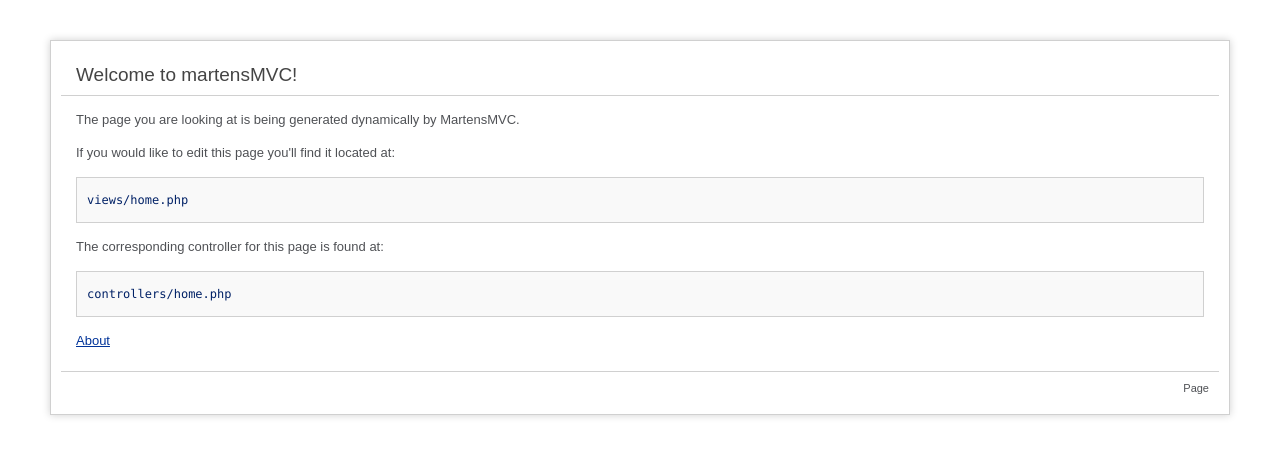
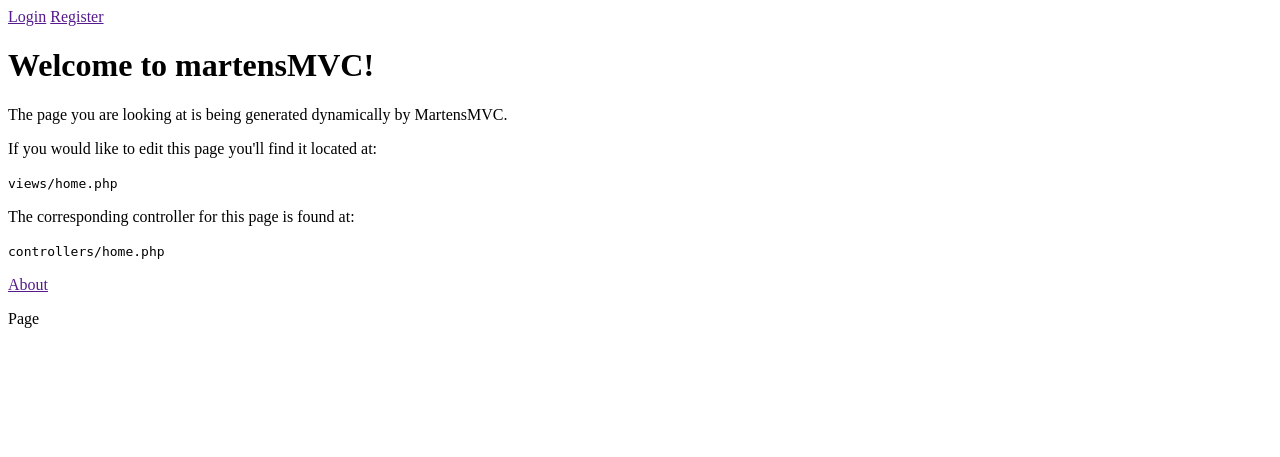
Before and after one commit to IndySix/website_v2, a PHP site: the page made by application/views/home.php in a window 1280 px wide. Shown: the top 457 px of the page. Run offline with PHP 8.4, Linux system fonts and the light colour scheme; the template is opened without the code that fills it, so the values that code supplies are empty.

Commit message:
Move css make simple nav

```diff
--- a/application/views/includes/header.php
+++ b/application/views/includes/header.php
@@ -3,67 +3,23 @@
 <head>
 	<meta charset="utf-8">
 	<title>Welcome to MartensMVC</title>
+
 	<script src="<?PHP echo baseUrl('data/js/jquery-1.10.2.min.js') ?>"> jQuery.noConflict(); </script>
-	<style type="text/css">
 
-	::selection{ background-color: #E13300; color: white; }
-	::moz-selection{ background-color: #E13300; color: white; }
-	::webkit-selection{ background-color: #E13300; color: white; }
-
-	body {
-		background-color: #fff;
-		margin: 40px;
-		font: 13px/20px normal Helvetica, Arial, sans-serif;
-		color: #4F5155;
-	}
-
-	a {
-		color: #003399;
-		background-color: transparent;
-		font-weight: normal;
-	}
-
-	h1 {
-		color: #444;
-		background-color: transparent;
-		border-bottom: 1px solid #D0D0D0;
-		font-size: 19px;
-		font-weight: normal;
-		margin: 0 0 14px 0;
-		padding: 14px 15px 10px 15px;
-	}
-
-	code {
-		font-family: Consolas, Monaco, Courier New, Courier, monospace;
-		font-size: 12px;
-		background-color: #f9f9f9;
-		border: 1px solid #D0D0D0;
-		color: #002166;
-		display: block;
-		margin: 14px 0 14px 0;
-		padding: 12px 10px 12px 10px;
-	}
-
-	#body{
-		margin: 0 15px 0 15px;
-	}
-
-	p.footer{
-		text-align: right;
-		font-size: 11px;
-		border-top: 1px solid #D0D0D0;
-		line-height: 32px;
-		padding: 0 10px 0 10px;
-		margin: 20px 0 0 0;
-	}
-
-	#container{
-		padding: 10px;
-		margin: 10px;
-		border: 1px solid #D0D0D0;
-		-webkit-box-shadow: 0 0 8px #D0D0D0;
-	}
-	</style>
+	<link href="<?PHP echo baseUrl('data/css/style.css') ?>" media="all" rel="stylesheet" type="text/css" />
 </head>
 <body>
 <div id="container">
+	<?PHP if ($this->ModelLogin->isLoggedin()): ?>
+		<a href="<?PHP echo baseUrl('user') ?>">
+			<img src="<?PHP echo baseUrl('data/avatars/'.$this->LibSession->get('user_avatar')) ?>" height="60px">
+		</a>
+		<a href="<?PHP echo baseUrl('user') ?>"><?PHP echo $this->LibSession->get('user_username') ?></a>
+		<a href="<?PHP echo baseUrl('user/logout') ?>">Logout</a>
+		<hr>
+
+		<a href="<?PHP echo baseUrl('Home') ?>">Home</a>
+	<?PHP else: ?>
+		<a href="<?PHP echo baseUrl('user/login') ?>">Login</a>
+		<a href="<?PHP echo baseUrl('user/register') ?>">Register</a>
+	<?PHP endif; ?>
```
Also changed, not shown: data/css/style.css (+53 -0 lines).
